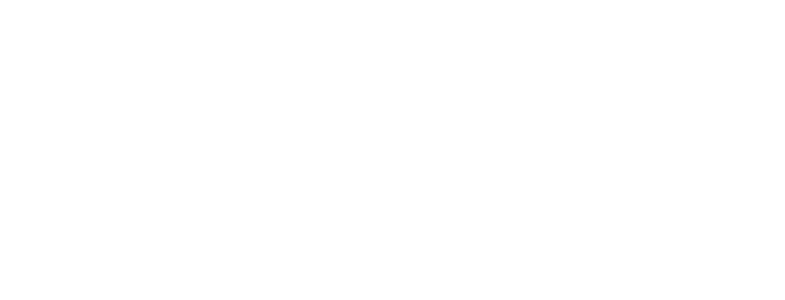
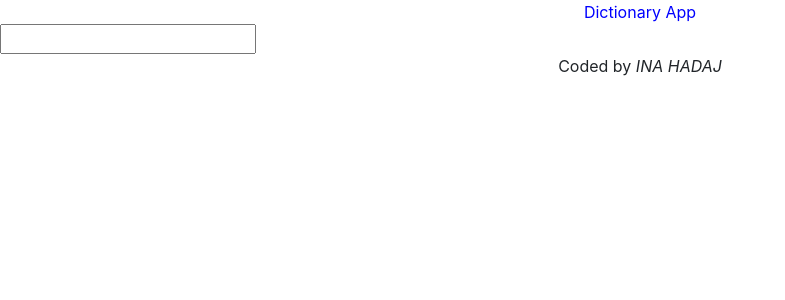
Before and after one commit to INAcodes/dictionary-app, a React (Create React App) app: page / in a window 1280 px wide. Shown: the top 300 px of the page, without its empty margins (0-785 px from the left). Built offline with nearby package versions, Linux system fonts and the light colour scheme.

Commit message:
added Dictionary component

```diff
--- a/src/App.css
+++ b/src/App.css
@@ -0,0 +1,4 @@
+.App-header {
+  text-align: center;
+  color: blue;
+}
--- a/src/App.js
+++ b/src/App.js
@@ -1,13 +1,16 @@
-
+import Dictionary from "./Dictionary";
 import './App.css';
 
 export default function App() {
   return (
     <div className="App">
-      <header className="App-header">
-
-
-      </header>
+      <header className="App-header">Dictionary App</header>
+        <main>
+        <Dictionary />
+        </main>
+      <footer className="text-center">
+        Coded by <em>INA HADAJ</em>
+      </footer>
     </div>
   );
 }
--- /dev/null
+++ b/src/Dictionary.js
@@ -0,0 +1,22 @@
+import React,{useState} from "react";
+import "./Dictionary.css";
+
+export default function Dictionary(){
+    let [keyword, setKeyword]= useState("");
+
+    function search(event){
+        event.preventDefault();
+        alert(`Searching for ${keyword} definition`);
+    }
+
+    function handleKeywordChange(event){
+        setKeyword(event.target.value);
+    }
+
+    return (<div className="Dictionary">
+       <form onSubmit={search}>
+        <input type="search"  onChange={handleKeywordChange} />
+       </form>
+    </div>
+    );
+}
```
Also changed, not shown: src/Dictionary.css (added).
